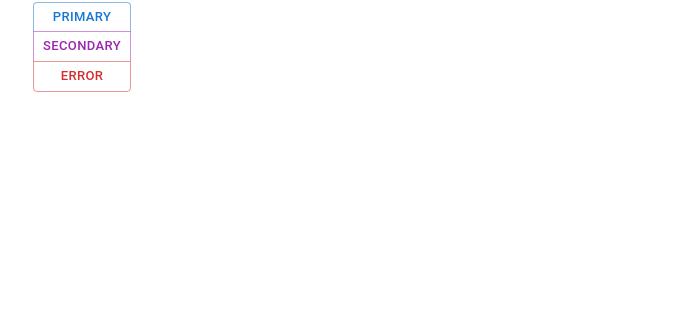
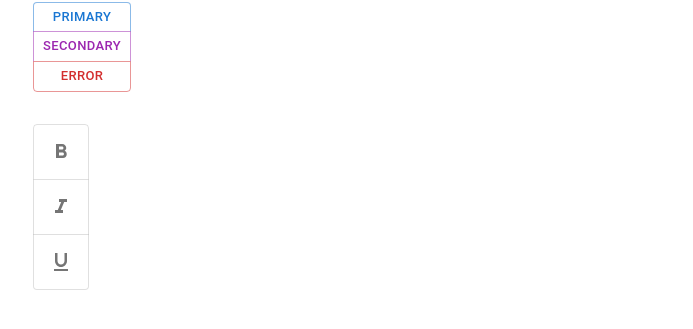
Before and after one commit to Barna-Molnar/react-mui-ts, a React (Create React App) app: page / in a window 1280 px wide. Shown: the part 405-734 px from the top of the page, without its empty margins (31-724 px from the left). Built offline with nearby package versions, Linux system fonts and the light colour scheme.

Commit message:
ToggleButtonGroup

```diff
--- a/src/components/MuiButton.tsx
+++ b/src/components/MuiButton.tsx
@@ -1,7 +1,15 @@
-import { Button, Stack, IconButton, ButtonGroup } from '@mui/material'
-import Send from '@mui/icons-material/Send';
+import { Button, Stack, IconButton, ButtonGroup, ToggleButton, ToggleButtonGroup } from '@mui/material'
+import { FormatUnderlined, Send, FormatItalic, FormatBold } from '@mui/icons-material';
+import { useState } from 'react';
 
 const MuiButton = () => {
+    // React.MouseEvent<HTMLElement, MouseEvent>
+    const [formats, setFormats] = useState<string | null>(null)
+
+    const handleChange = (_event: React.MouseEvent<HTMLElement, MouseEvent>, updatedFormats: string | null) => {
+        console.log(updatedFormats)
+        setFormats(updatedFormats)
+    }
     return (
         <Stack spacing={4}>
             <Stack spacing={2} direction='row'>
@@ -59,6 +67,27 @@ const MuiButton = () => {
                     <Button color='secondary'>Secondary</Button>
                     <Button color='error'>Error</Button>
                 </ButtonGroup>
+            </Stack>
+            <Stack direction={'row'}>
+                <ToggleButtonGroup
+                    aria-label='text-formatting'
+                    value={formats}
+                    onChange={handleChange}
+                    size='large'
+                    color='warning'
+                    orientation='vertical'
+                    exclusive
+                >
+                    <ToggleButton value={'bold'} aria-label='bold'>
+                        <FormatBold />
+                    </ToggleButton>
+                    <ToggleButton value={'italic'} aria-label='italic'>
+                        <FormatItalic />
+                    </ToggleButton>
+                    <ToggleButton value={'underlined'} aria-label='underlined'>
+                        <FormatUnderlined />
+                    </ToggleButton>
+                </ToggleButtonGroup>
 
             </Stack>
 
```
